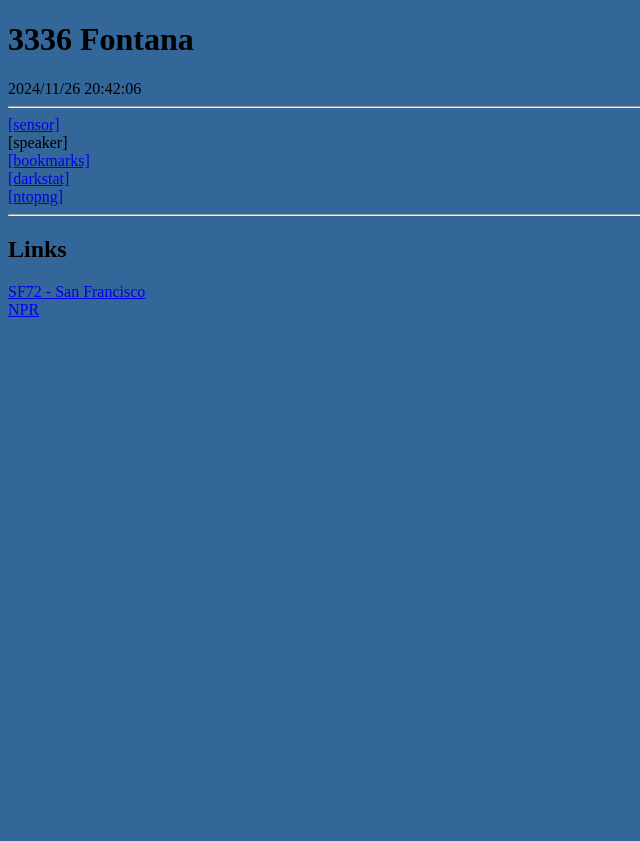
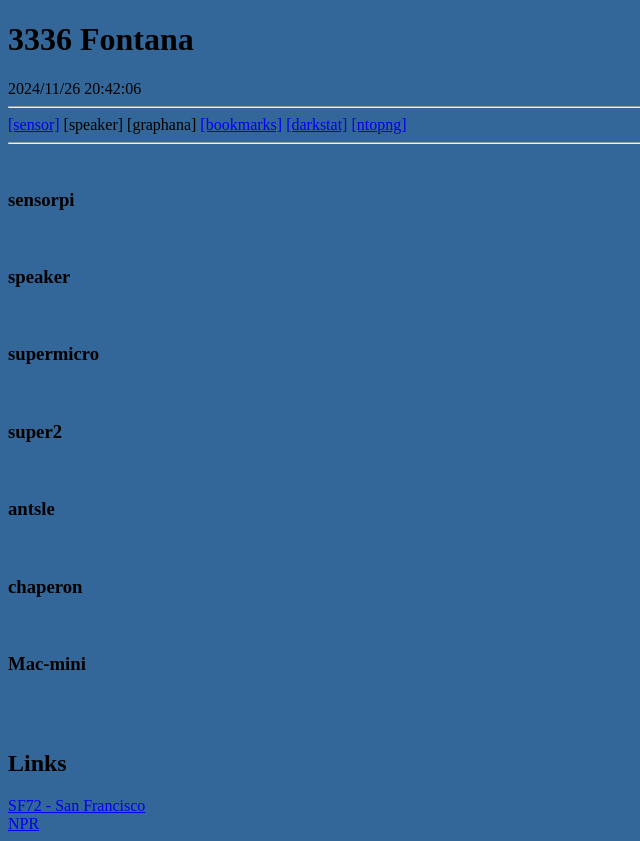
Before and after one commit to mayelespino/gate-pi, a PHP site: page / in a window 1280 px wide. Shown: the whole page, without its empty margins (0-640 px from the left). Before the commit the page ends 317 px from the top, so only its background shows below. Run offline with PHP 8.4, Linux system fonts and the light colour scheme; data that the repository does not hold is empty.

Commit message:
Upated index.php on gatepi.

```diff
--- a/web_gate/index.php
+++ b/web_gate/index.php
@@ -19,7 +19,6 @@ echo $result;
 $output = file_get_contents('http://sensor.local');
 echo $output;
 ?>
-<br/>
 
 <?php
 	$url = $_SERVER['HTTP_HOST'].$_SERVER['REQUEST_URI'];
@@ -33,14 +32,54 @@ echo $output;
 ?>
 
 
-<br/>
+<?php
+	$url = $_SERVER['HTTP_HOST'].$_SERVER['REQUEST_URI'];
+	if ($url == "gate.local/") {
+		echo "<a href=\"http://gate.local:3000\">[graphana]</a>";
+	} else {
+		echo "[graphana]";
+	}
+	$output = file_get_contents('http://speaker.local');
+	echo $output;
+?>
+
+
 <a href="bookmarks.php">[bookmarks]</a>
-<br/>
+
 <a href="http://sensor.local:667" target="_blank">[darkstat]</a>
-<br/>
+
 <a href="http://sensor.local:3000" target="_blank">[ntopng]</a>
+
 <hr/>
 
+<br/>
+
+<?php
+	$output = shell_exec('ping -c1 sensor.local');
+	echo "<h3>sensorpi</h3><pre>$output</pre><br/>";
+
+	$output = shell_exec('ping -c1 speaker.local');
+	echo "<h3>speaker</h3><pre>$output</pre><br/>";
+
+	$output = shell_exec('ping -c1 supermicro');
+	echo "<h3>supermicro</h3><pre>$output</pre><br/>";
+
+	$output = shell_exec('ping -c1 super2');
+	echo "<h3>super2</h3><pre>$output</pre><br/>";
+?>
+<?php
+	$output = shell_exec('ping -c1 antsle.local');
+	echo "<h3>antsle</h3><pre>$output</pre><br/>";
+
+	$output = shell_exec('ping -c1 chaperon.local');
+	echo "<h3>chaperon</h3><pre>$output</pre><br/>";
+
+	$output = shell_exec('ping -c1 Mac-mini-2.lan');
+	echo "<h3>Mac-mini</h3><pre>$output</pre><br/>";
+
+?>
+
+<br/>
 <H2>Links</H2>
 
 <a href='https://www.sf72.org'>SF72 - San Francisco </a><br/>
```
